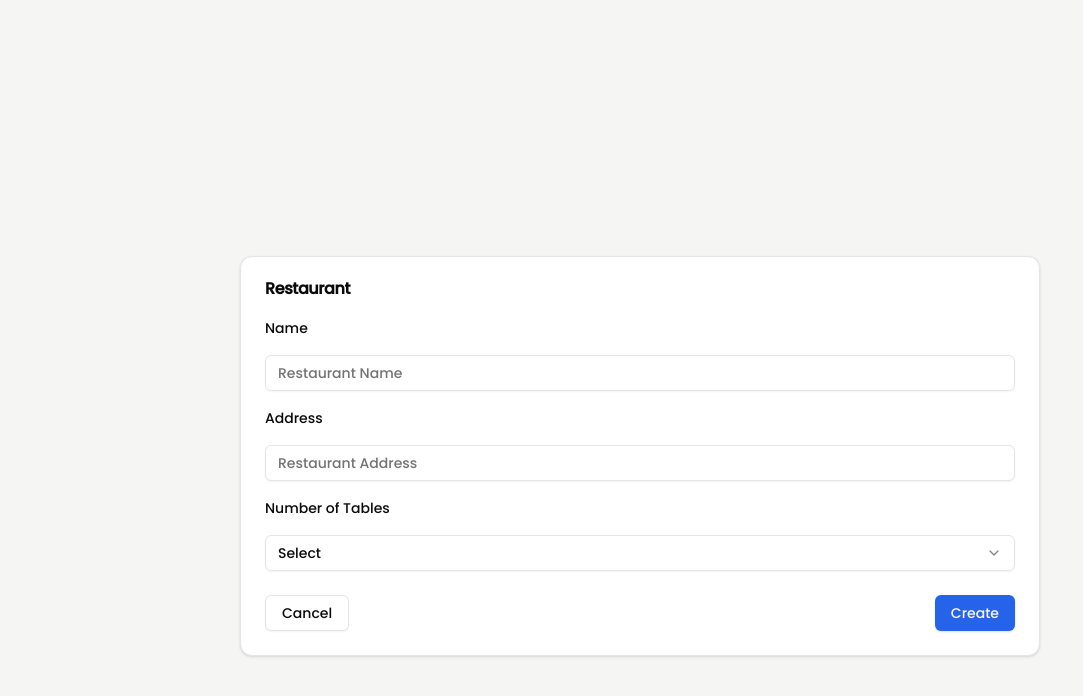
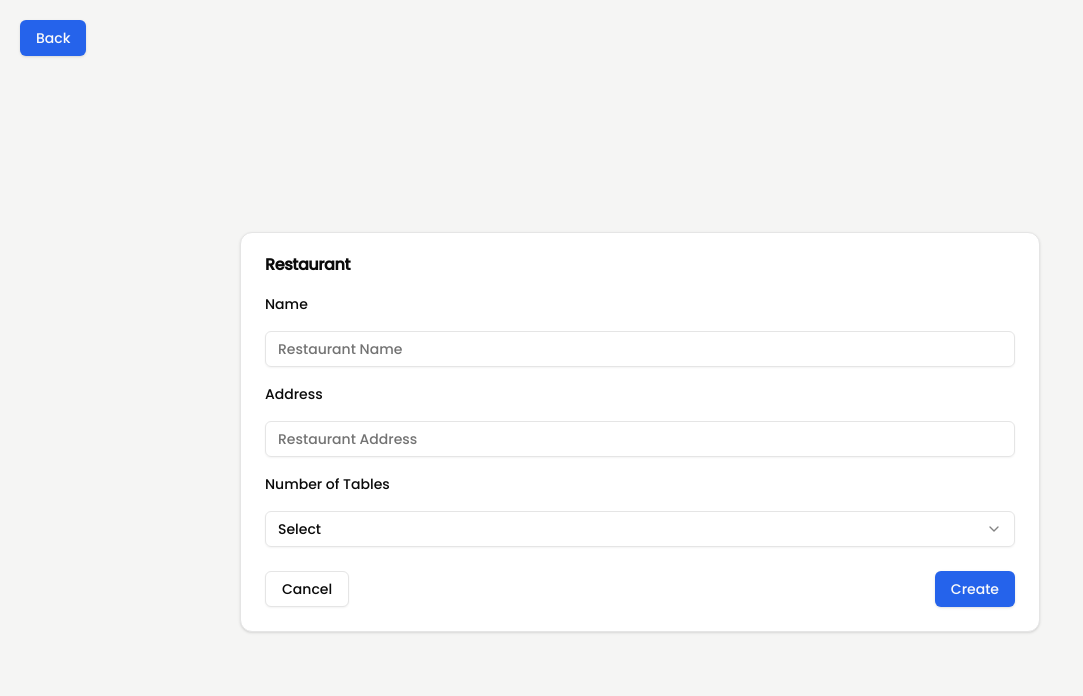
Before and after one commit to ronak-wani/Tables4u, a Next.js app: page /owners/NewRestaurant in a window 1280 px wide. Shown: the top 696 px of the page, without its empty margins (0-1083 px from the left). Built offline with nearby package versions, Linux system fonts and the light colour scheme.

Commit message:
Update page.tsx

```diff
--- a/src/app/owners/NewRestaurant/page.tsx
+++ b/src/app/owners/NewRestaurant/page.tsx
@@ -10,10 +10,16 @@ import {
     SelectTrigger,
     SelectValue,
 } from "@/components/ui/select"
+import Link from "next/link";
 export default function createRestaurantPage() {
     return (
         <>
-            <div className={`flex justify-center items-center h-full mt-64`}>
+            <div className="flex justify-between items-center m-5">
+                <Link href="/owners">
+                    <Button>Back</Button>
+                </Link>
+            </div>
+            <div className={`flex justify-center items-center h-full mt-44`}>
                 <Card className="w-[800px]">
                     <CardHeader>
                         <CardTitle>Restaurant</CardTitle>
@@ -53,5 +59,5 @@ export default function createRestaurantPage() {
                 </Card>
             </div>
         </>
-        )
-        }
+    )
+}
```
